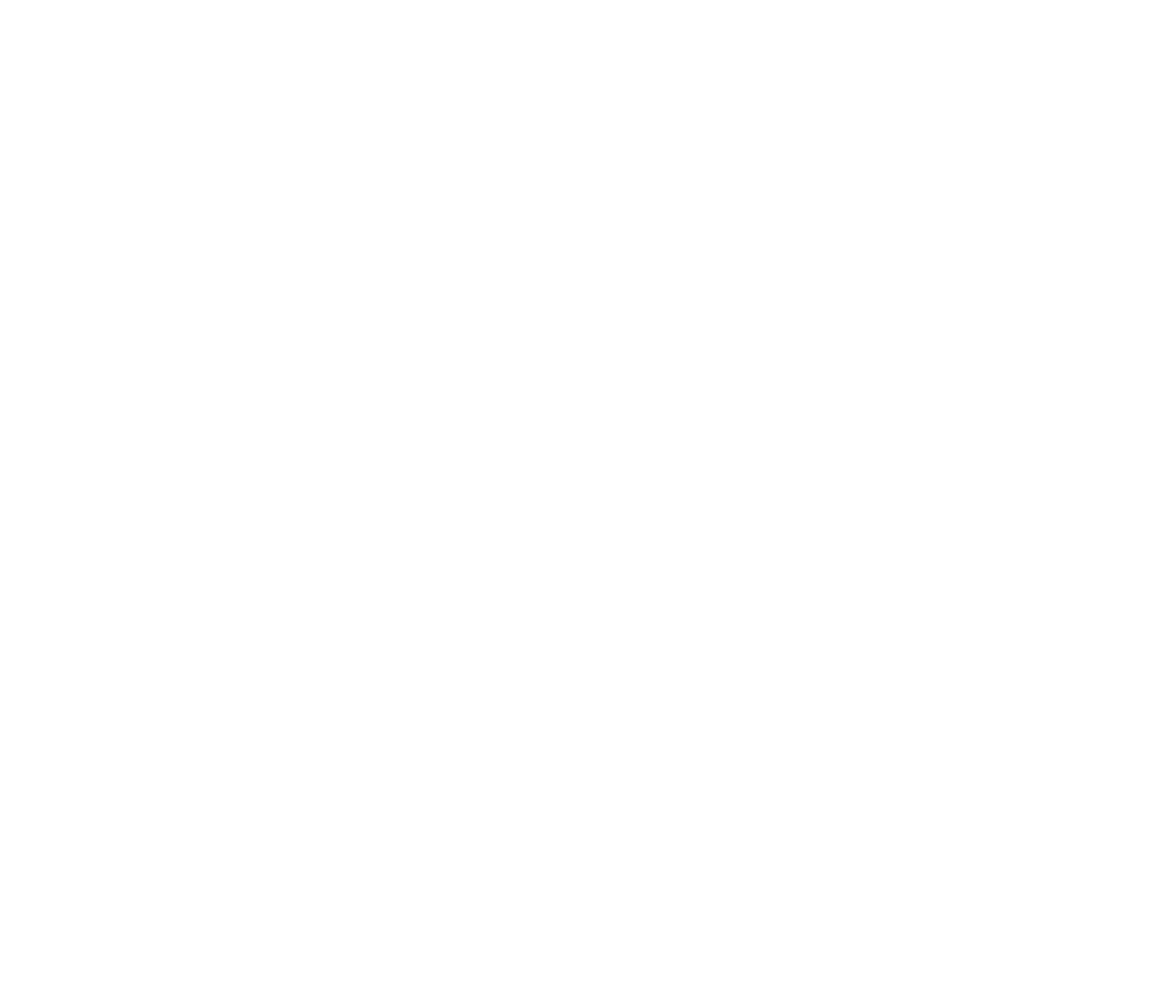
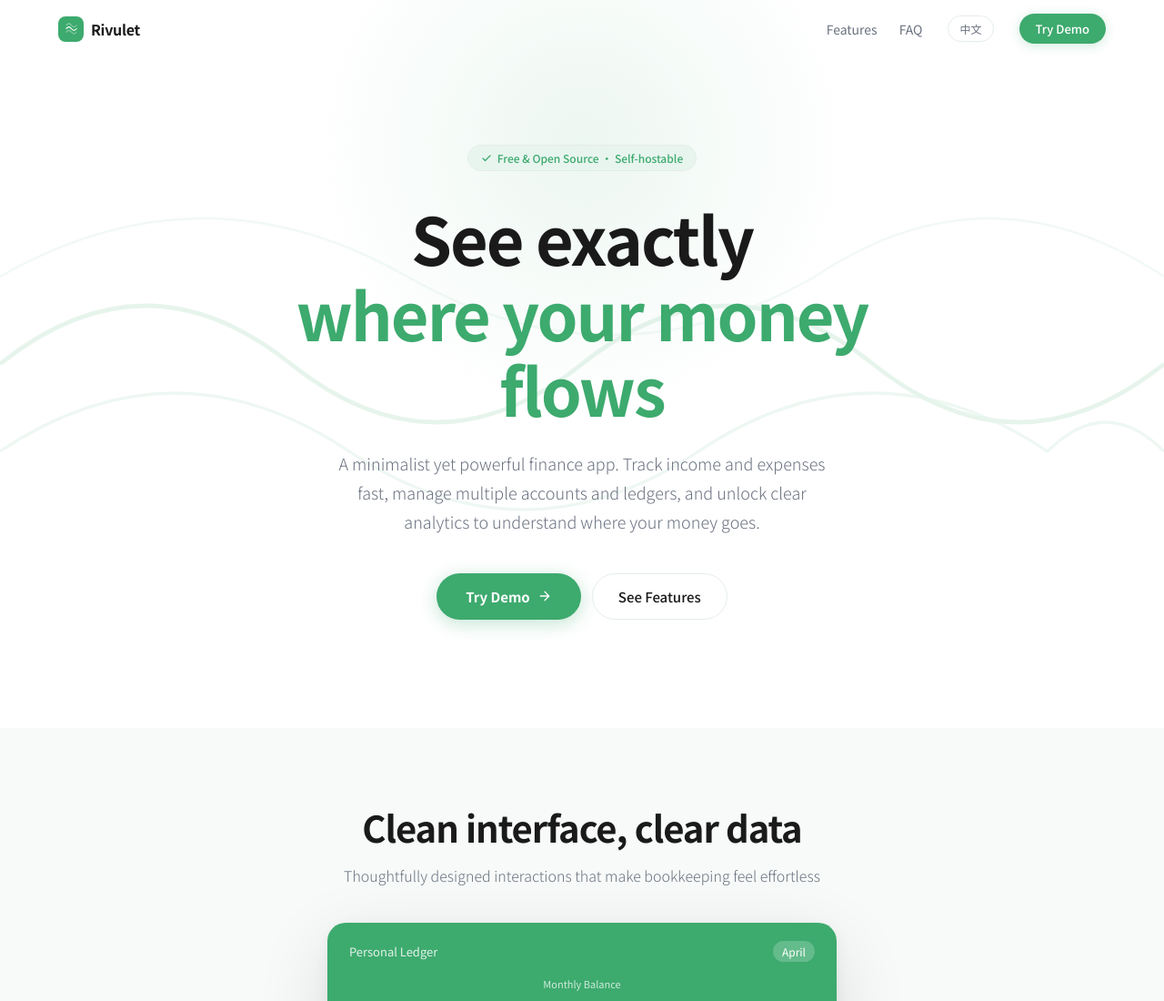
Before and after one commit to songtianlun/rivulet-web, an Astro site: page / in a window 1280 px wide. Before the commit this address had no page. Shown: the top 1100 px of the page at 91% size. Before the commit the page ends 800 px from the top, so only its background shows below. Built offline with nearby package versions, Linux system fonts and the light colour scheme; Astro itself is replaced by a stand-in of ours.

Commit message:
feat: implement automatic language detection for the app

```diff
--- a/src/components/App.jsx
+++ b/src/components/App.jsx
@@ -360,10 +360,23 @@ function FaqItem({ q, a, theme }) {
     );
 }
 
+// ── detect browser language ─────────────────────────────────
+function detectLang() {
+    if (typeof navigator === 'undefined') return 'en';
+    const nav = navigator.language || navigator.userLanguage || 'en';
+    return nav.toLowerCase().startsWith('zh') ? 'zh' : 'en';
+}
+
 // ── MAIN APP ──────────────────────────────────────────────────
-export default function App({ initialLang = 'zh' }) {
-    const lang = initialLang;
+export default function App({ initialLang = 'auto' }) {
+    const [lang, setLang] = useState(initialLang === 'auto' ? 'en' : initialLang);
     const [scrolled, setScrolled] = useState(false);
+
+    useEffect(() => {
+        if (initialLang === 'auto') {
+            setLang(detectLang());
+        }
+    }, [initialLang]);
     const t = T[lang];
     const theme = THEMES.classic;
 
--- a/src/pages/index.astro
+++ b/src/pages/index.astro
@@ -1,3 +1,8 @@
 ---
-return Astro.redirect('/zh/', 301);
+import Layout from '../layouts/Layout.astro';
+import App from '../components/App.jsx';
 ---
+
+<Layout lang="en" title="溪流记账 · Rivulet">
+  <App initialLang="auto" client:load />
+</Layout>
```
